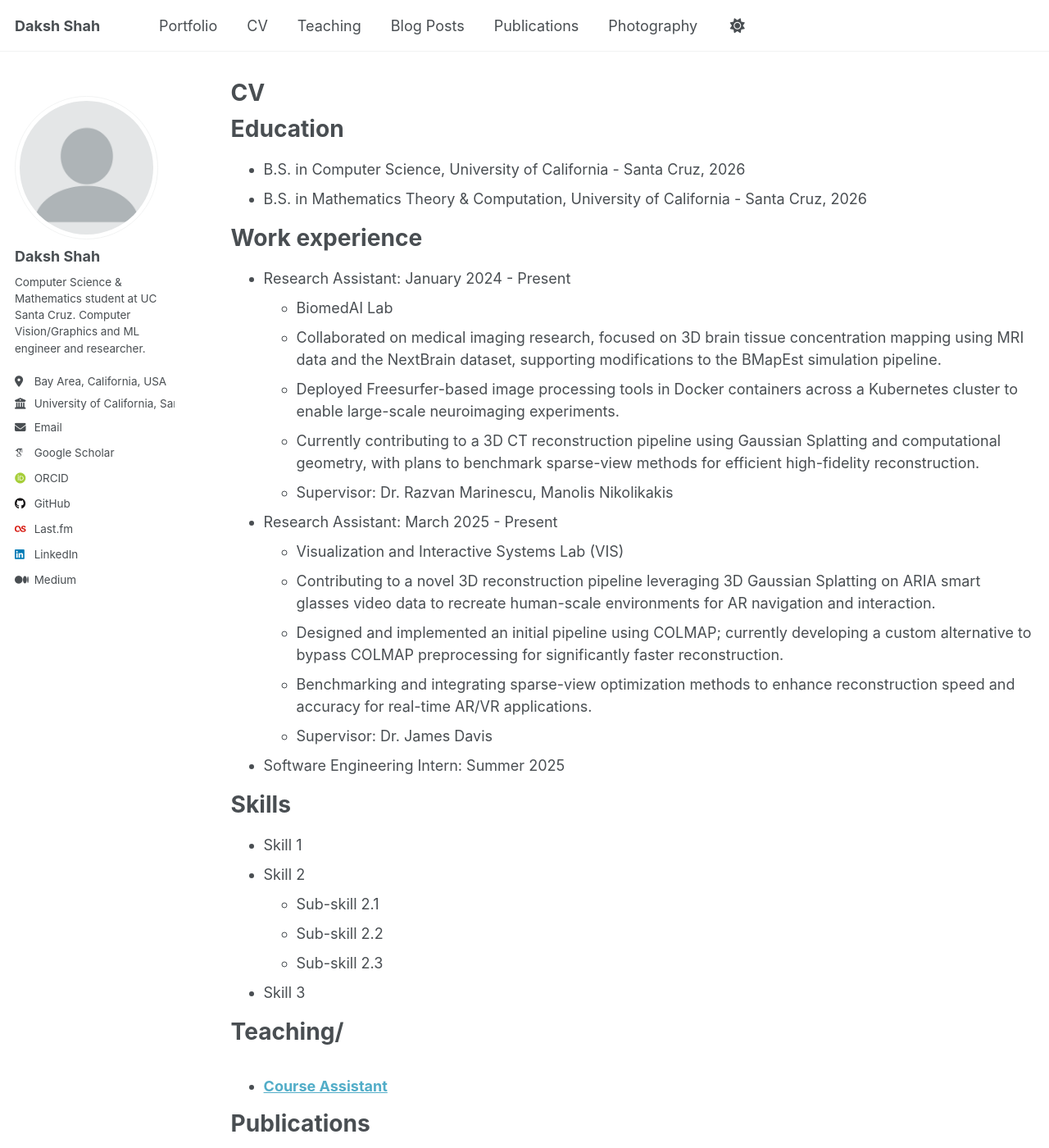
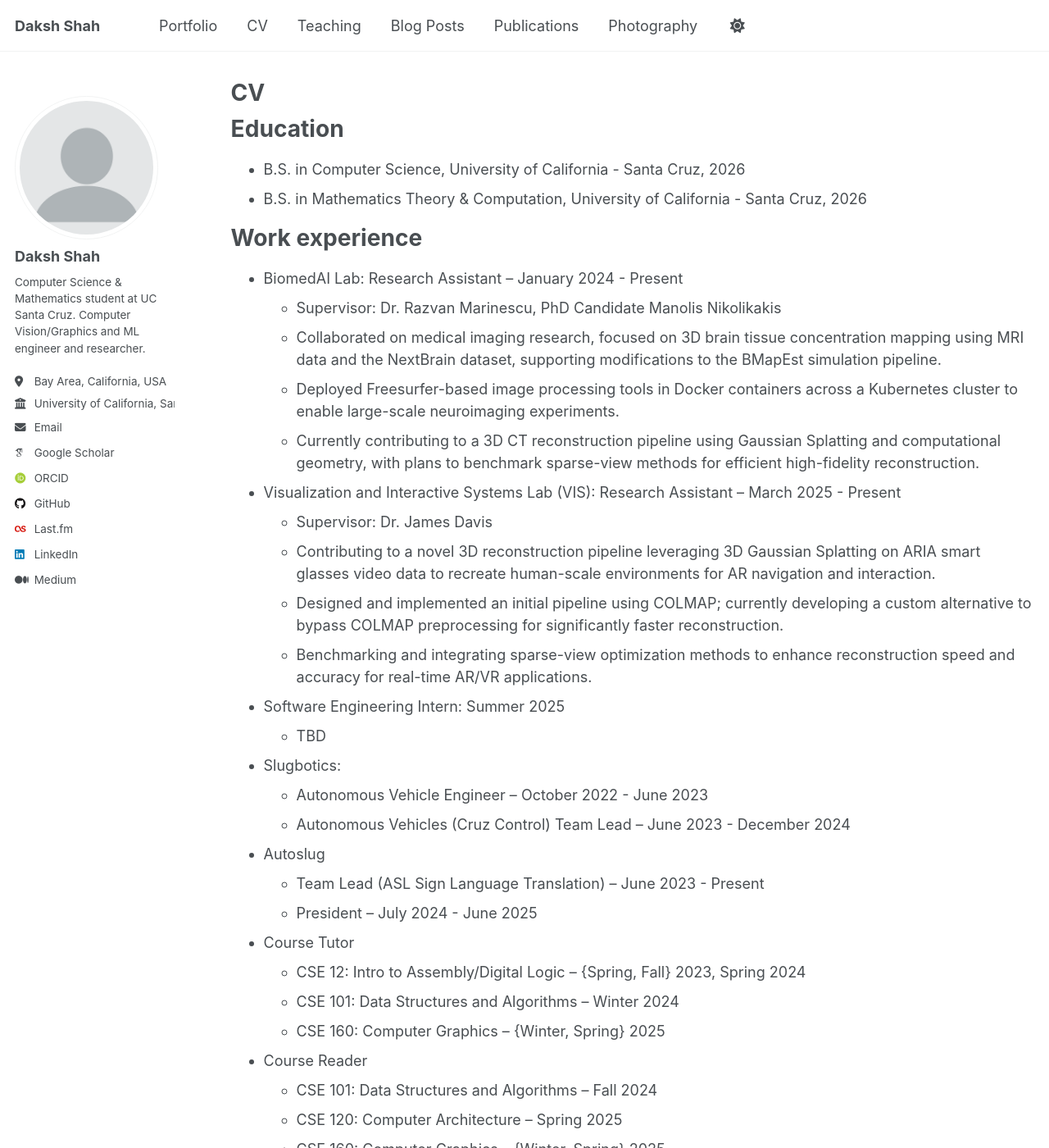
Before and after one commit to dakshshah03/dakshshah03.github.io, a Jekyll site: the page built from _pages/cv.md, in a window 1280 px wide and 1400 px high. Shown: the whole window at 82% size. Built offline with Jekyll 4.4.1, drawn with Linux system fonts in a browser that asks for light colours; some web fonts are replaced; some of the changed text lies outside the part shown.

Commit message:
update CV

```diff
--- a/_pages/cv.md
+++ b/_pages/cv.md
@@ -16,21 +16,39 @@ Education
 
 Work experience
 ======
-* Research Assistant: January 2024 - Present
-  * BiomedAI Lab
+* BiomedAI Lab: Research Assistant -- January 2024 - Present
+  * Supervisor: Dr. Razvan Marinescu, PhD Candidate Manolis Nikolikakis
   * Collaborated on medical imaging research, focused on 3D brain tissue concentration mapping using MRI data and the NextBrain dataset, supporting modifications to the BMapEst simulation pipeline.
   * Deployed Freesurfer-based image processing tools in Docker containers across a Kubernetes cluster to enable large-scale neuroimaging experiments.
   * Currently contributing to a 3D CT reconstruction pipeline using Gaussian Splatting and computational geometry, with plans to benchmark sparse-view methods for efficient high-fidelity reconstruction.
-  * Supervisor: Dr. Razvan Marinescu, Manolis Nikolikakis
 
-* Research Assistant: March 2025 - Present
-  * Visualization and Interactive Systems Lab (VIS)
+* Visualization and Interactive Systems Lab (VIS): Research Assistant -- March 2025 - Present
+  * Supervisor: Dr. James Davis
   * Contributing to a novel 3D reconstruction pipeline leveraging 3D Gaussian Splatting on ARIA smart glasses video data to recreate human-scale environments for AR navigation and interaction.
   * Designed and implemented an initial pipeline using COLMAP; currently developing a custom alternative to bypass COLMAP preprocessing for significantly faster reconstruction.
   * Benchmarking and integrating sparse-view optimization methods to enhance reconstruction speed and accuracy for real-time AR/VR applications.
-  * Supervisor: Dr. James Davis
 
 * Software Engineering Intern: Summer 2025
+  * TBD
+
+* Slugbotics:
+  * Autonomous Vehicle Engineer -- October 2022 - June 2023
+  * Autonomous Vehicles (Cruz Control) Team Lead -- June 2023 - December 2024
+
+* Autoslug
+  * Team Lead (ASL Sign Language Translation) -- June 2023 - Present
+  * President -- July 2024 - June 2025
+
+* Course Tutor
+  * CSE 12: Intro to Assembly/Digital Logic -- {Spring, Fall} 2023, Spring 2024
+  * CSE 101: Data Structures and Algorithms -- Winter 2024
+  * CSE 160: Computer Graphics -- {Winter, Spring} 2025
+
+* Course Reader
+  * CSE 101: Data Structures and Algorithms -- Fall 2024
+  * CSE 120: Computer Architecture -- Spring 2025
+  * CSE 160: Computer Graphics -- {Winter, Spring} 2025
+
 
 Skills
 ======
@@ -53,6 +71,11 @@ Publications
     {% include archive-single-cv.html %}
   {% endfor %}</ul>
 
+Projects
+======
+  <ul>{% for post in site.portfolio reversed %}
+    {% include archive-single-cv.html %}
+  {% endfor %}</ul>
 <!-- Talks
 ======
   <ul>{% for post in site.talks reversed %}
```
